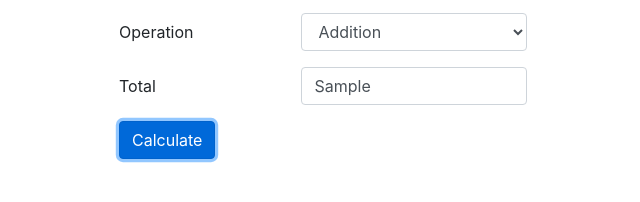
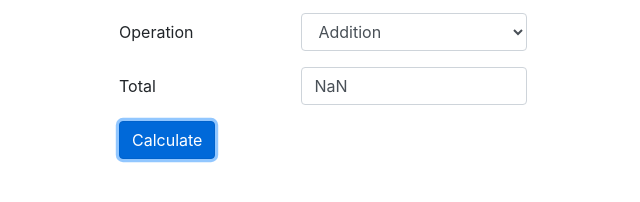
Before and after one commit to mohittocommit/mohittocommit.github.io, a plain HTML site: page calculator/index.html in a window 1280 px wide. Both pictures are taken after typing "Sample", "Sample", "Sample" into the empty fields and a click on the button "Calculate". Shown: the part 360-562 px from the top of the page, 317-957 px from the left. Drawn offline with nearby package versions, Linux system fonts and the light colour scheme.

Commit message:
third commit for calculator

```diff
--- a/calculator/index.html
+++ b/calculator/index.html
@@ -46,7 +46,7 @@
               <div class="form-group row">
                 <label for="inputPassword" class="col-sm-5 col-form-label">Total</label>
                 <div class="col-sm-7">
-                  <input type="text" class="form-control" id="inputPassword" >
+                  <input type="text" class="form-control"  id="total">
                 </div>
               </div>
               <div class="form-group row">
--- a/calculator/js/calculator.js
+++ b/calculator/js/calculator.js
@@ -6,7 +6,7 @@ $(document).ready(function(){
 		var operation= $('#op').val();
 		if(operation=='Addition'){
 			var total=parseInt(number1)+parseInt(number2);
-			alert(total);
+			$("#total").val(total);
 		}
 
 	});
```
